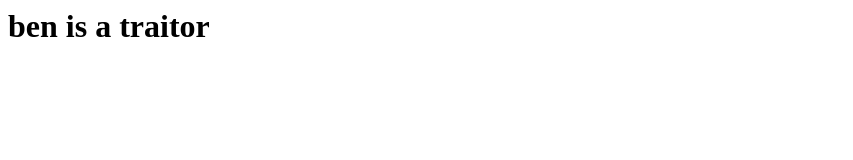
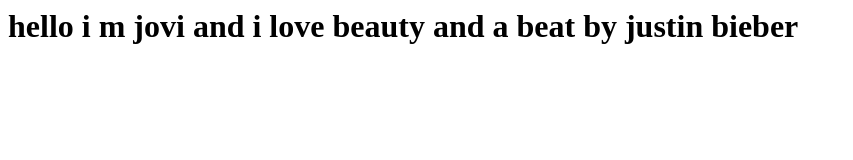
Before and after one commit to j0v123/j0v123.github.io, a plain HTML site: page index.html in a window 1280 px wide. Shown: the whole page, without its empty margins (0-853 px from the left). Drawn offline with Linux system fonts and the light colour scheme.

Commit message:
Update index.html

```diff
--- a/index.html
+++ b/index.html
@@ -1 +1 @@
-<h1>ben is a traitor</h1>
+<h1>hello i m jovi and i love beauty and a beat by justin bieber</h1>
```
